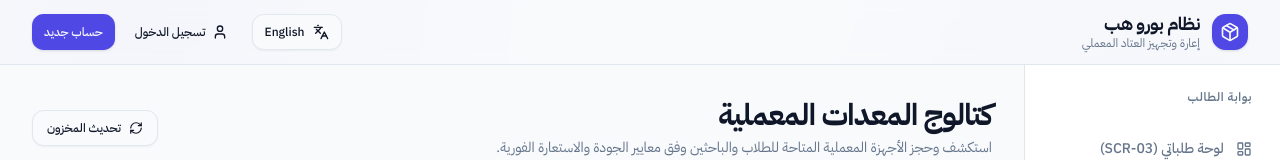
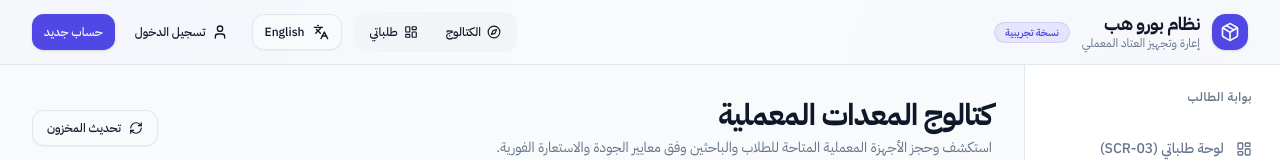
Before and after one commit to MahmoudAlmodalal/project1, a Next.js app: page /catalog in a window 1280 px wide. Shown: the top 160 px of the page. Built offline with nearby package versions, Linux system fonts and the light colour scheme.

Commit message:
Improve demo header navigation

```diff
--- a/src/components/layout/Header.tsx
+++ b/src/components/layout/Header.tsx
@@ -5,7 +5,7 @@ import Link from "next/link";
 import { useDirection } from "./DirectionProvider";
 import { Button } from "@/components/ui/button";
 import { Badge } from "@/components/ui/badge";
-import { Languages, LogOut, Package, User } from "lucide-react";
+import { Languages, LogOut, Package, User, LayoutDashboard, Compass } from "lucide-react";
 import { SessionUser } from "@/types/auth";
 
 interface HeaderProps {
@@ -33,10 +33,21 @@ export function Header({ user }: HeaderProps) {
               {t("إعارة وتجهيز العتاد المعملي", "Lab Equipment Loan Platform")}
             </span>
           </div>
+          <Badge variant="secondary" className="hidden md:inline-flex rounded-full bg-primary/10 text-primary border-primary/15 text-[10px]">
+            {t("نسخة تجريبية", "Demo")}
+          </Badge>
         </Link>
 
         {/* Right action controls */}
-        <div className="flex items-center gap-3">
+        <div className="flex items-center gap-1.5 sm:gap-3">
+          <nav className="hidden lg:flex items-center gap-1 rounded-xl bg-muted/60 p-1" aria-label={t("التنقل الرئيسي", "Main navigation")}>
+            <Button variant="ghost" size="sm" asChild className="h-8 px-3 text-xs font-medium">
+              <Link href="/catalog"><Compass className="h-3.5 w-3.5 me-1.5" />{t("الكتالوج", "Catalog")}</Link>
+            </Button>
+            <Button variant="ghost" size="sm" asChild className="h-8 px-3 text-xs font-medium">
+              <Link href="/portal"><LayoutDashboard className="h-3.5 w-3.5 me-1.5" />{t("طلباتي", "My Loans")}</Link>
+            </Button>
+          </nav>
           {/* Language Switcher */}
           <Button
             variant="outline"
```
